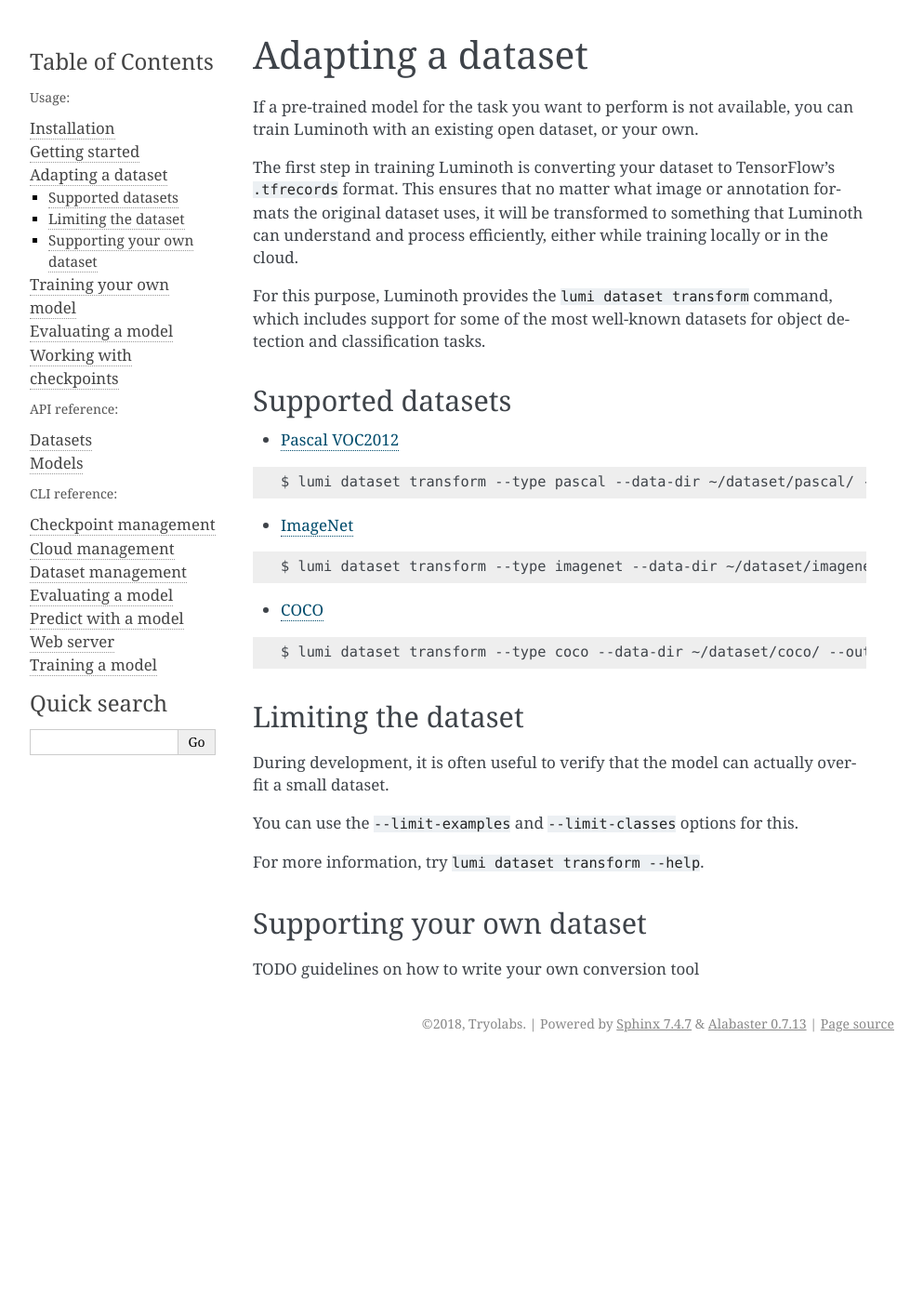
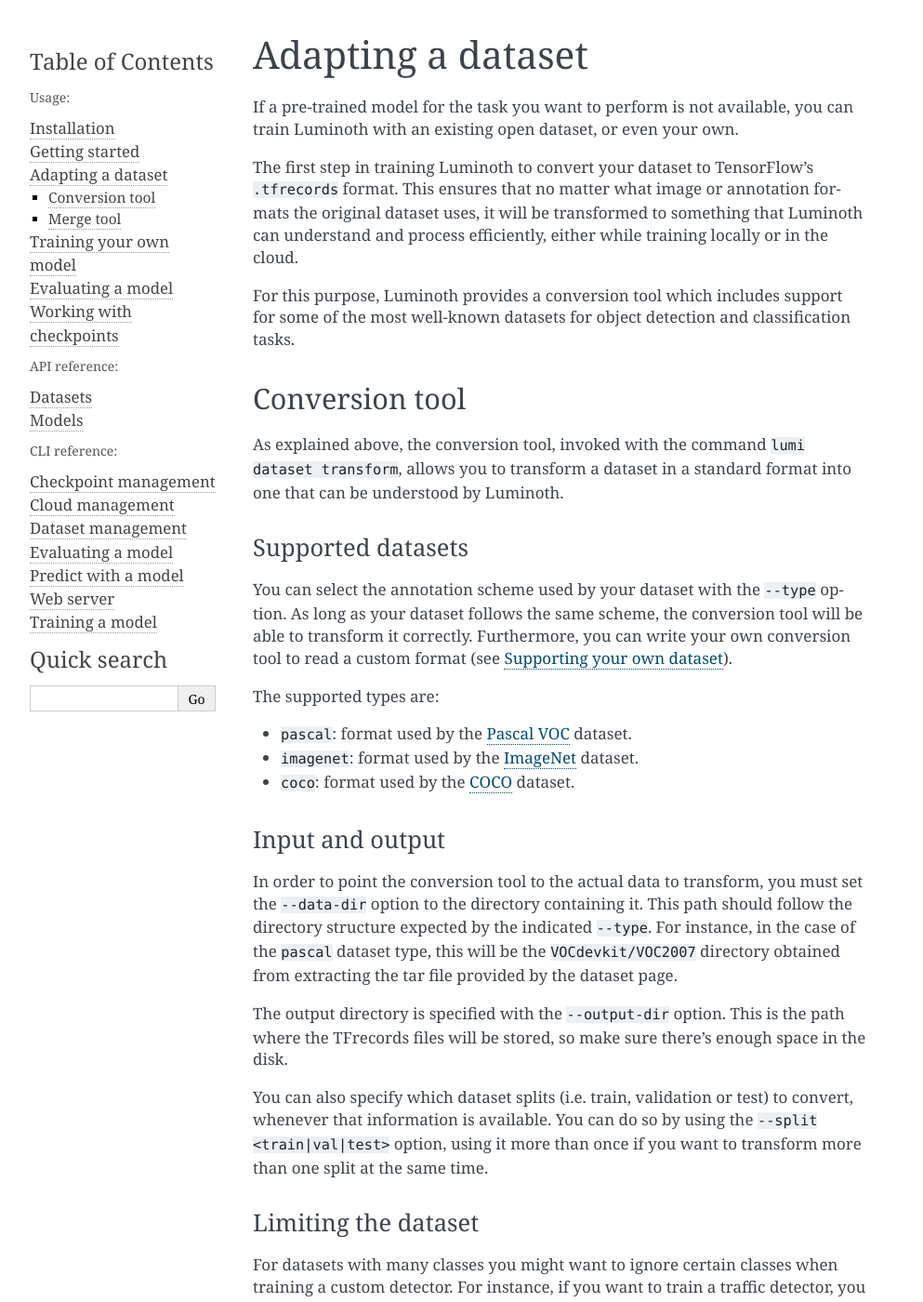
Before and after one commit to tryolabs/luminoth, a Sphinx documentation site: the page built from docs/usage/dataset.rst, in a window 1280 px wide and 1400 px high. Shown: the whole window at 93% size, without its empty margins (148-1141 px from the left). Built offline with Sphinx 7.4.7, drawn with Linux system fonts in a browser that asks for light colours; the version number is read from the project's files by our own code; some of the changed text lies outside the part shown.

Commit message:
Update dataset doc and add new sections

```diff
--- a/docs/usage/dataset.rst
+++ b/docs/usage/dataset.rst
@@ -4,52 +4,125 @@
 ==================
 
 If a pre-trained model for the task you want to perform is not available, you
-can train Luminoth with an existing open dataset, or your own.
+can train Luminoth with an existing open dataset, or even your own.
 
-The first step in training Luminoth is converting your dataset to TensorFlow's
+The first step in training Luminoth to convert your dataset to TensorFlow's
 ``.tfrecords`` format. This ensures that no matter what image or annotation
 formats the original dataset uses, it will be transformed to something that
 Luminoth can understand and process efficiently, either while training locally
 or in the cloud.
 
-For this purpose, Luminoth provides the ``lumi dataset transform`` command,
-which includes support for some of the most well-known datasets for object
-detection and classification tasks.
+For this purpose, Luminoth provides a conversion tool which includes support for
+some of the most well-known datasets for object detection and classification
+tasks.
+
+Conversion tool
+---------------
+
+As explained above, the conversion tool, invoked with the command ``lumi dataset
+transform``, allows you to transform a dataset in a standard format into one
+that can be understood by Luminoth.
 
 Supported datasets
-------------------
+^^^^^^^^^^^^^^^^^^
 
-* `Pascal VOC2012 <http://host.robots.ox.ac.uk:8080/pascal/VOC/voc2012/index.html>`_
+You can select the annotation scheme used by your dataset with the ``--type``
+option. As long as your dataset follows the same scheme, the conversion tool
+will be able to transform it correctly. Furthermore, you can write your own
+conversion tool to read a custom format (see :ref:`custom-conversion`).
 
-::
+The supported types are:
 
-  $ lumi dataset transform --type pascal --data-dir ~/dataset/pascal/ --output-dir ~/dataset/pascal/tf/ --split train --split val
+- ``pascal``: format used by the `Pascal VOC
+  <http://host.robots.ox.ac.uk:8080/pascal/VOC/voc2012/index.html>`_ dataset.
 
+- ``imagenet``: format used by the `ImageNet <http://image-net.org/download>`_
+  dataset.
 
-* `ImageNet <http://image-net.org/download>`_
+- ``coco``: format used by the `COCO <http://cocodataset.org/#download>`_
+  dataset.
 
-::
+Input and output
+^^^^^^^^^^^^^^^^
 
-  $ lumi dataset transform --type imagenet --data-dir ~/dataset/imagenet/ --output-dir ~/dataset/imagenet/tf/ --split train --split val
+In order to point the conversion tool to the actual data to transform, you must
+set the ``--data-dir`` option to the directory containing it. This path should
+follow the directory structure expected by the indicated ``--type``. For
+instance, in the case of the ``pascal`` dataset type, this will be the
+``VOCdevkit/VOC2007`` directory obtained from extracting the tar file provided
+by the dataset page.
 
+The output directory is specified with the ``--output-dir`` option. This is the
+path where the TFrecords files will be stored, so make sure there's enough space
+in the disk.
 
-* `COCO <http://cocodataset.org/#download>`_
-
-::
-
-  $ lumi dataset transform --type coco --data-dir ~/dataset/coco/ --output-dir ~/dataset/coco/tf --split train --split val
+You can also specify which dataset splits (i.e. train, validation or test) to
+convert, whenever that information is available. You can do so by using the
+``--split <train|val|test>`` option, using it more than once if you want to
+transform more than one split at the same time.
 
 Limiting the dataset
---------------------
+^^^^^^^^^^^^^^^^^^^^
+
+For datasets with many classes you might want to ignore certain classes when
+training a custom detector. For instance, if you want to train a traffic
+detector, you could start with the COCO dataset but only use, out of the eighty
+classes present in it, cars, trucks, buses and motorcycles. You can do so with
+the ``--only-classes`` option, by passing a comma-separated list of classes to
+keep in the final dataset.
 
 During development, it is often useful to verify that the model can actually
-overfit a small dataset.
+overfit a small dataset. You can use the ``--limit-examples`` and
+``--limit-classes`` options for this, allowing you to create a dataset limited
+to up to ``N`` examples and/or ``M`` random classes.
 
-You can use the ``--limit-examples`` and ``--limit-classes`` options for this.
+Examples
+^^^^^^^^
 
-For more information, try ``lumi dataset transform --help``.
+Say we want to transform the ``train`` and ``val`` splits of the Pascal VOC2012
+dataset.  This will output the corresponding ``.tfrecords`` files to the output
+dir::
+
+  $ lumi dataset transform \
+          --type pascal \
+          --data-dir datasets/pascal/VOCdevkit/VOC2012/ \
+          --output-dir datasets/pascal/tf/ \
+          --split train --split val
+
+If we wanted to use COCO to create a traffic-specific dataset, we could use the
+following command::
+
+  $ lumi dataset transform \
+          --type coco \
+          --data-dir datasets/coco/ \
+          --output-dir datasets/coco/tf/ \
+          --split train --split val
+          --only-classes=car,truck,bus,motorcycle,bicycle
+
+.. _custom-conversion:
 
 Supporting your own dataset
----------------------------
+^^^^^^^^^^^^^^^^^^^^^^^^^^^
 
-TODO guidelines on how to write your own conversion tool
+TODO: Guidelines on how to write your own dataset reader.
+
+For now, you can see ``luminoth/tools/dataset/readers/object_detection/pascalvoc.py``
+as an example on creating your own reader.
+
+Merge tool
+----------
+
+Sometimes you don't have a dataset for your model, but are able to leverage data
+from several open datasets. Luminoth provides a dataset merging tool for this
+purpose, allowing you to combine several TFrecords files (i.e. already converted
+into Luminoth's expected format) into a single one.
+
+This tool is provided through the ``lumi dataset merge`` command, which receives
+a list of TFrecords files and outputs it to the file indicated by the last
+argument. For example::
+
+  $ lumi dataset merge \
+          datasets/pascal/tf/2007/only-traffic/train.tfrecords \
+          datasets/pascal/tf/2012/only-traffic/train.tfrecords \
+          datasets/coco/tf/only-traffic/train.tfrecords \
+          datasets/tf/train.tfrecords
```
